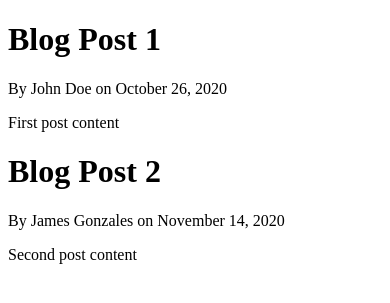
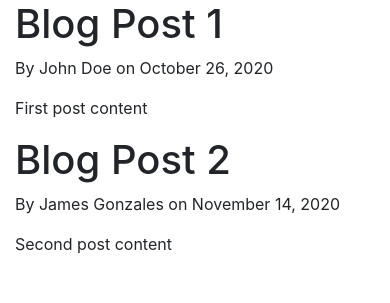
Before and after one commit to Y-EK/Flask_SQLAlchemy_Blog, a Flask app: page / in a window 390 px wide. Shown: the top 303 px of the page. Run offline with Flask 2, Linux system fonts and the light colour scheme; some libraries are stand-ins or nearby versions.

Commit message:
add responsive behaviors template

```diff
--- a/templates/layout.html
+++ b/templates/layout.html
@@ -2,6 +2,13 @@
 <html>
 
 <head>
+    <!-- Required meta tags -->
+    <meta charset="utf-8">
+    <meta name="viewport" content="width=device-width, initial-scale=1, shrink-to-fit=no">
+
+    <!-- Bootstrap CSS -->
+    <link rel="stylesheet" href="https://stackpath.bootstrapcdn.com/bootstrap/4.3.1/css/bootstrap.min.css" integrity="sha384-ggOyR0iXCbMQv3Xipma34MD+dH/1fQ784/j6cY/iJTQUOhcWr7x9JvoRxT2MZw1T" crossorigin="anonymous">
+
     {% if title %}
         <title>Flask Blog - {{ title }}</title>
     {% else %}
@@ -10,7 +17,15 @@
 </head>
 
 <body>
-    {% block content %}{% endblock content %}
+    <div class="container">
+        {% block content %}{% endblock content %}
+    </div>
+
+    <!-- Optional JavaScript -->
+    <!-- jQuery first, then Popper.js, then Bootstrap JS -->
+    <script src="https://code.jquery.com/jquery-3.3.1.slim.min.js" integrity="sha384-q8i/X+965DzO0rT7abK41JStQIAqVgRVzpbzo5smXKp4YfRvH+8abtTE1Pi6jizo" crossorigin="anonymous"></script>
+    <script src="https://cdnjs.cloudflare.com/ajax/libs/popper.js/1.14.7/umd/popper.min.js" integrity="sha384-UO2eT0CpHqdSJQ6hJty5KVphtPhzWj9WO1clHTMGa3JDZwrnQq4sF86dIHNDz0W1" crossorigin="anonymous"></script>
+    <script src="https://stackpath.bootstrapcdn.com/bootstrap/4.3.1/js/bootstrap.min.js" integrity="sha384-JjSmVgyd0p3pXB1rRibZUAYoIIy6OrQ6VrjIEaFf/nJGzIxFDsf4x0xIM+B07jRM" crossorigin="anonymous"></script>
 </body>
 
 </html>
```
